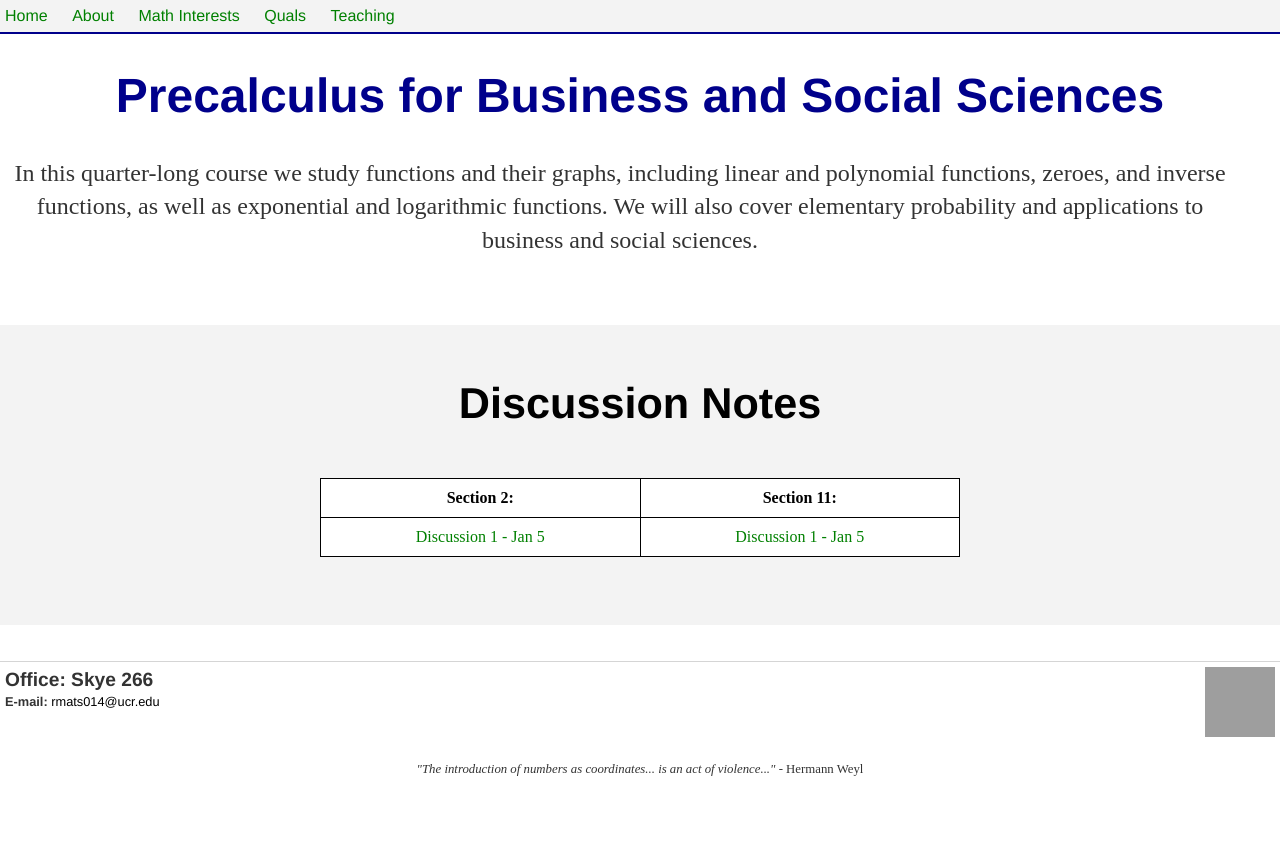
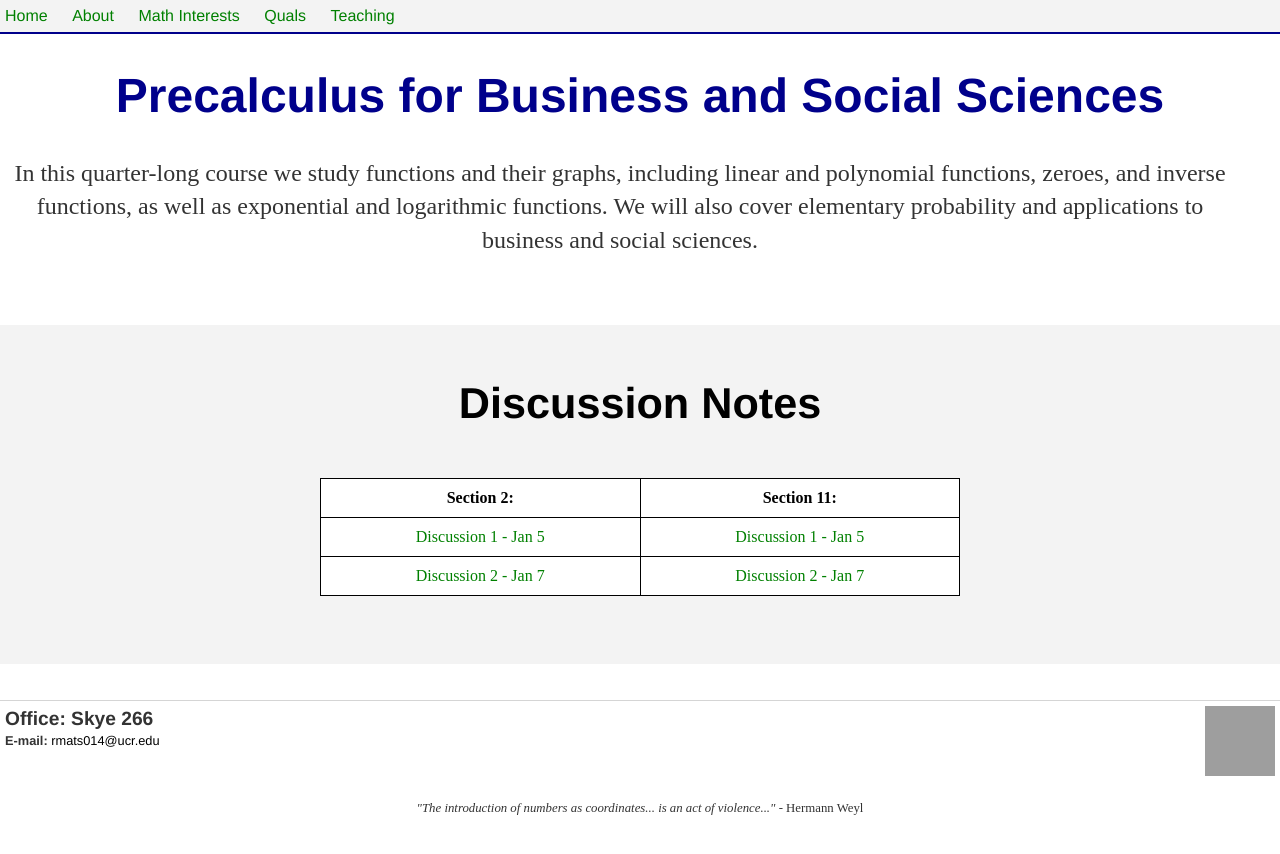
Before and after one commit to raymondmatson/raymondmatson.github.io, a Jekyll site: the page built from teaching/4/index.md, in a window 1280 px wide. Shown: the top 854 px of the page. Built offline with Jekyll 4.4.1, drawn with Linux system fonts in a browser that asks for light colours; formulas are drawn with MathJax 3; grey boxes are pictures that could not be loaded.

Commit message:
Added 2nd pdf to table

```diff
--- a/teaching/4/index.md
+++ b/teaching/4/index.md
@@ -35,6 +35,10 @@ title: Teaching
 				<td align=center><a href="/teaching/4/Discussion_1.pdf">Discussion 1 - Jan 5</a></td>
 				<td align=center><a href="/teaching/4/Discussion_1.pdf">Discussion 1 - Jan 5</a></td>
 			</tr>
+			<tr>
+				<td align=center><a href="/teaching/4/Discussion_2.pdf">Discussion 2 - Jan 7</a></td>
+				<td align=center><a href="/teaching/4/Discussion_2.pdf">Discussion 2 - Jan 7</a></td>
+			</tr>
 		</table>
 	</div>
 	<br>
```
Also changed, not shown: 1 other file.
